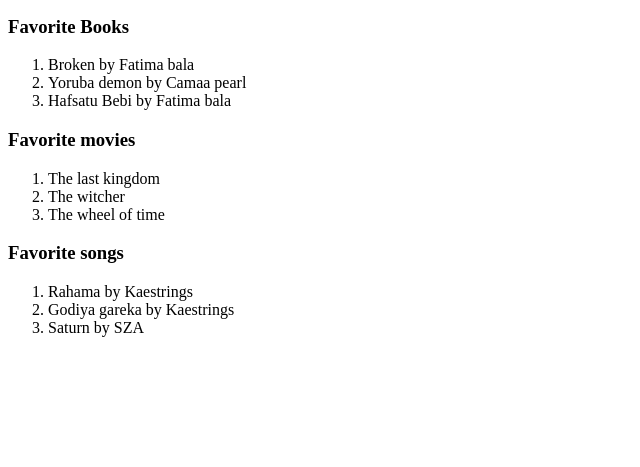
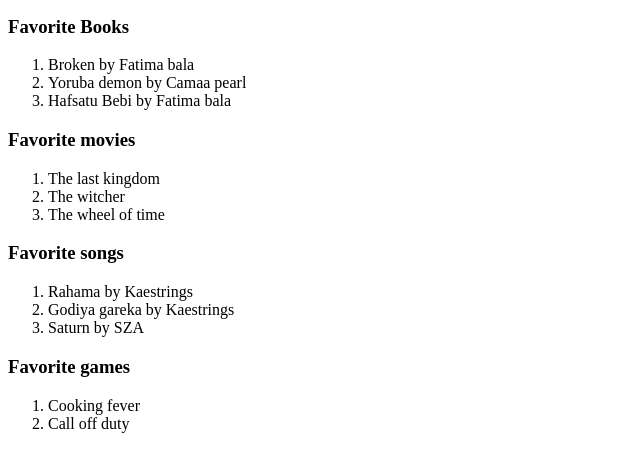
Before and after one commit to blessing12ctrl/intro-html, a plain HTML site: page favorite.html in a window 1280 px wide. Shown: the part 119-586 px from the top of the page, without its empty margins (0-640 px from the left). Drawn offline with Linux system fonts and the light colour scheme.

Commit message:
updated bio

```diff
--- a/favorite.html
+++ b/favorite.html
@@ -28,3 +28,8 @@
     <li> Godiya gareka by Kaestrings</li>
     <li> Saturn by SZA</li>
 </ol>
+<h3>Favorite games</h3>
+<ol>
+    <li> Cooking fever</li>
+    <li>Call off duty</li>
+</ol>
```
